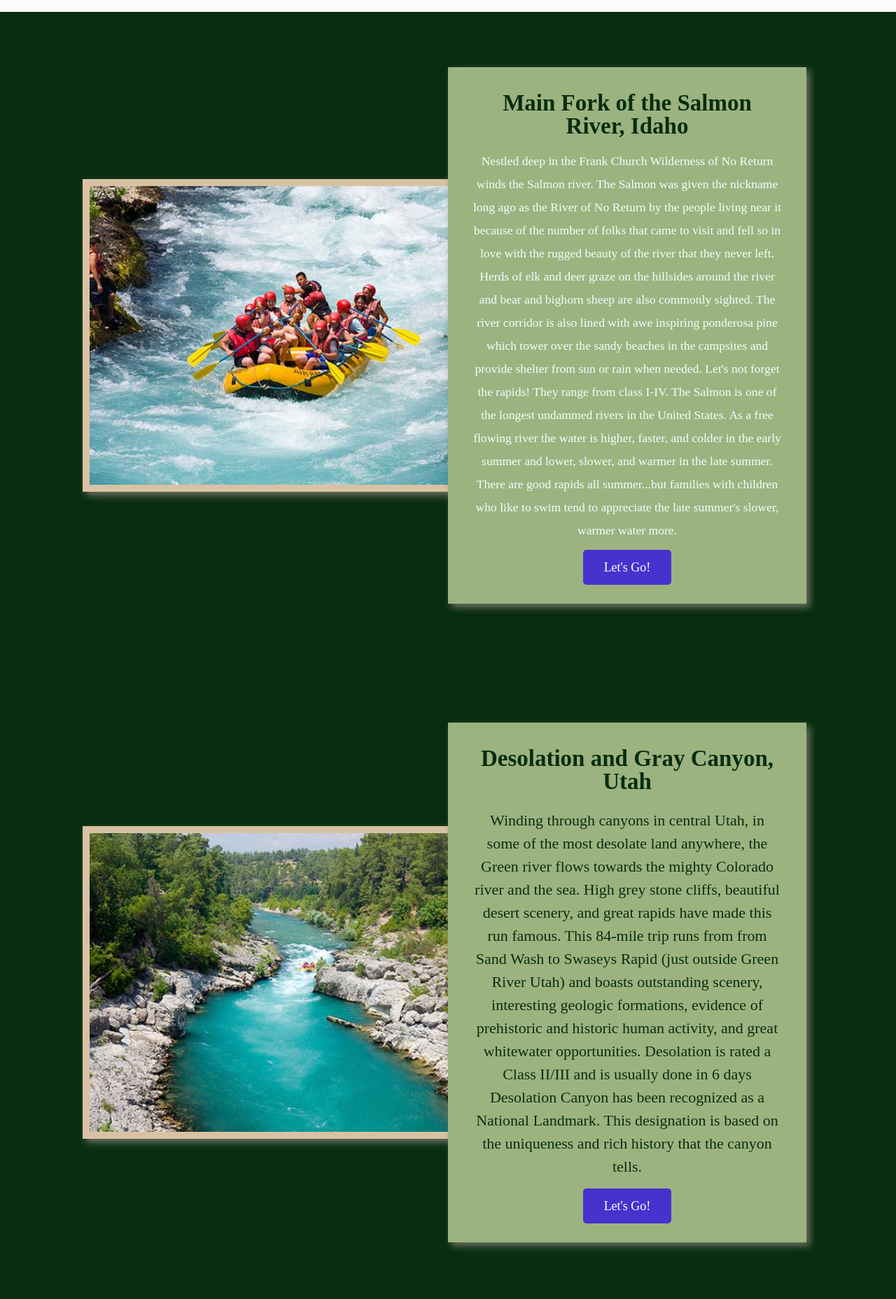
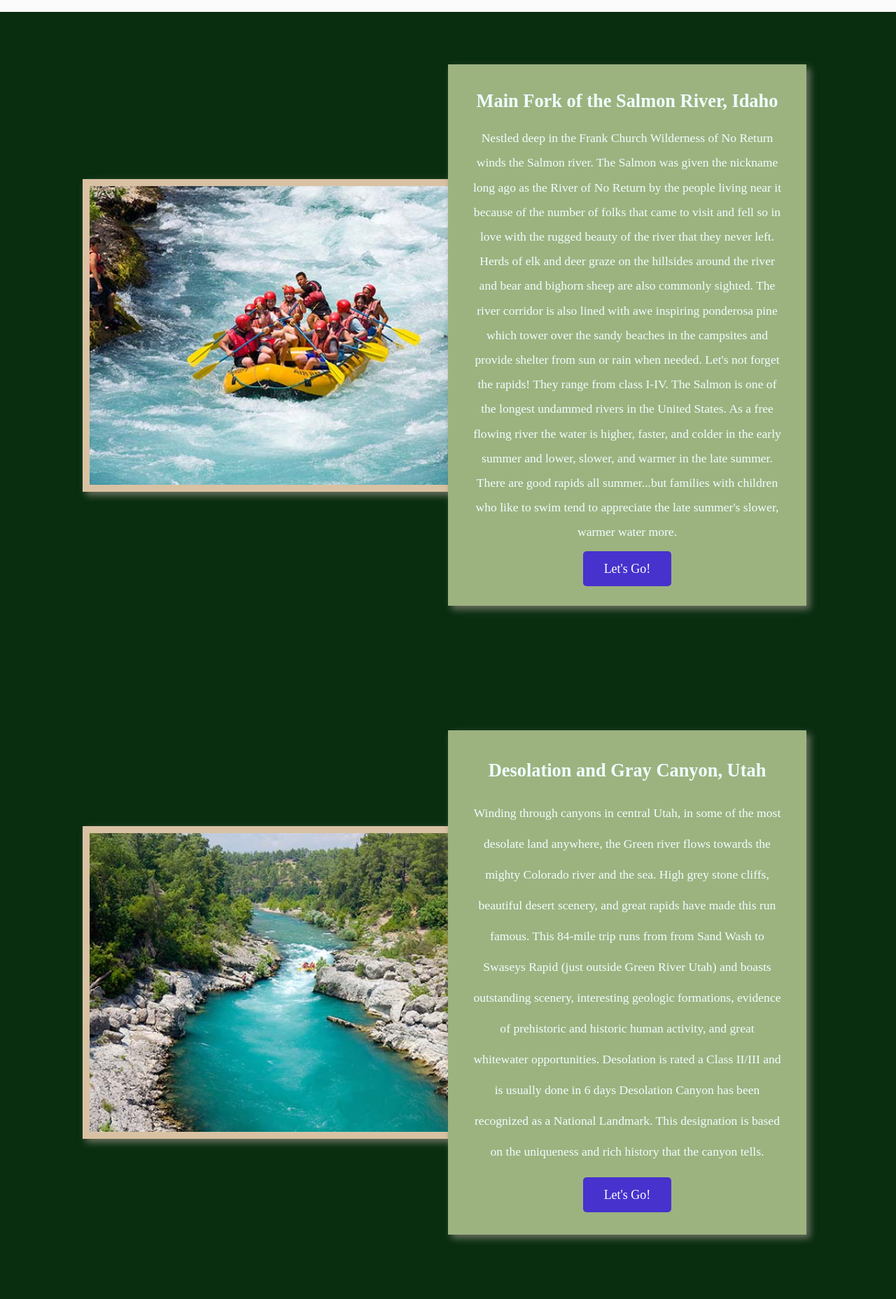
Before and after one commit to kotozo/WDD130, a plain HTML site: page wwr/rivers.html in a window 1280 px wide. Shown: the part 1223-3080 px from the top of the page at 70% size. Drawn offline with Linux system fonts and the light colour scheme; a web font is replaced by a local one.

Commit message:
update 20062022 @13:19

```diff
--- a/wwr/styles/style.css
+++ b/wwr/styles/style.css
@@ -131,11 +131,68 @@ h4{
 .book:hover, .join:hover{
     color:aqua;
 }
+/*
 .msg p{
     color:azure;
     font-size: .8em;
+}
+*/
+/*
+.msg02 p{
+    color:azure;
+    font-size: .8em;
+}
 
+.msg03 p{
+    color:azure;
+    font-size: .8em;
 }
+*/
+
+
+.msg{
+    /*background-color: #6f7364;*/
+    color: #082d0f;
+    padding:35px;
+    grid-column: 6/10;
+    grid-row: 6/7;
+    box-shadow: 5px 5px 10px #6f7364;
+    font-family: radio canada;
+    background-color: #9cb380;
+    line-height: 2.0em;
+    font-size: .8em;
+    color:azure;
+}
+
+.msg02{
+    /*background-color: #6f7364;*/
+    color: #082d0f;
+    padding:35px;
+    grid-column: 6/10;
+    grid-row: 13/18;
+    box-shadow: 5px 5px 10px #6f7364;
+    font-family: radio canada;
+    background-color: #9cb380;
+    line-height: 2.5em;
+    font-size: .8em;
+    color:azure;
+}
+
+.msg03{
+    /*background-color: #6f7364;*/
+    color: #082d0f;
+    padding:35px;
+    grid-column: 6/10;
+    grid-row: 22/27;
+    box-shadow: 5px 5px 10px #6f7364;
+    font-family: radio canada;
+    background-color: #9cb380;
+    line-height: 2.5em;
+    font-size: .8em;
+    color:azure;
+}
+
+
 footer a:hover{
     color:#b2abf2;
 }
@@ -211,41 +268,7 @@ footer a:hover{
     transition: transform .5s;
     box-shadow: 5px 5px 10px #6f7364;
 }
-.msg{
-    /*background-color: #6f7364;*/
-    color: #082d0f;
-    padding:35px;
-    grid-column: 6/10;
-    grid-row: 6/7;
-    box-shadow: 5px 5px 10px #6f7364;
-    font-family: radio canada;
-    background-color: #9cb380;
-    line-height: 1.5em;
-}
 
-.msg02{
-    /*background-color: #6f7364;*/
-    color: #082d0f;
-    padding:35px;
-    grid-column: 6/10;
-    grid-row: 13/18;
-    box-shadow: 5px 5px 10px #6f7364;
-    font-family: radio canada;
-    background-color: #9cb380;
-    line-height: 1.5em;
-}
-
-.msg03{
-    /*background-color: #6f7364;*/
-    color: #082d0f;
-    padding:35px;
-    grid-column: 6/10;
-    grid-row: 22/27;
-    box-shadow: 5px 5px 10px #6f7364;
-    font-family: radio canada;
-    background-color: #9cb380;
-    line-height: 1.5em;
-}
 #background {
     height:725px;
     width: 100%;
```
